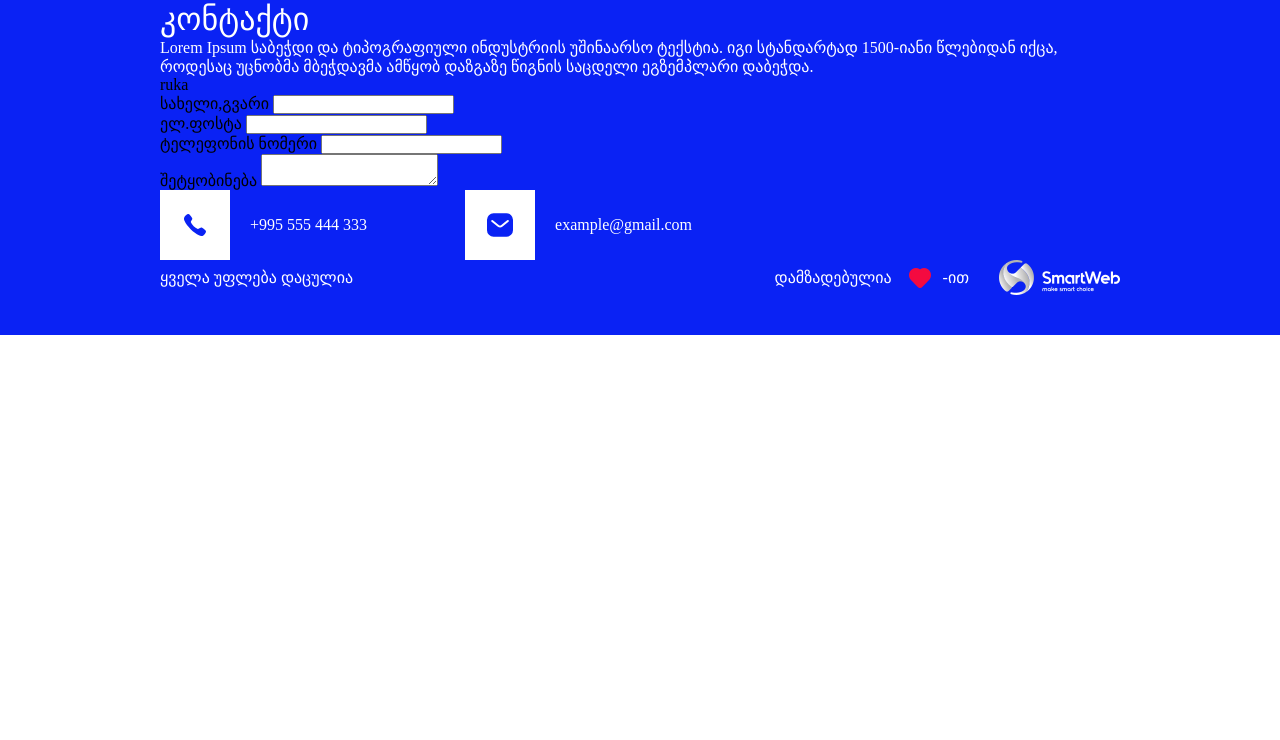
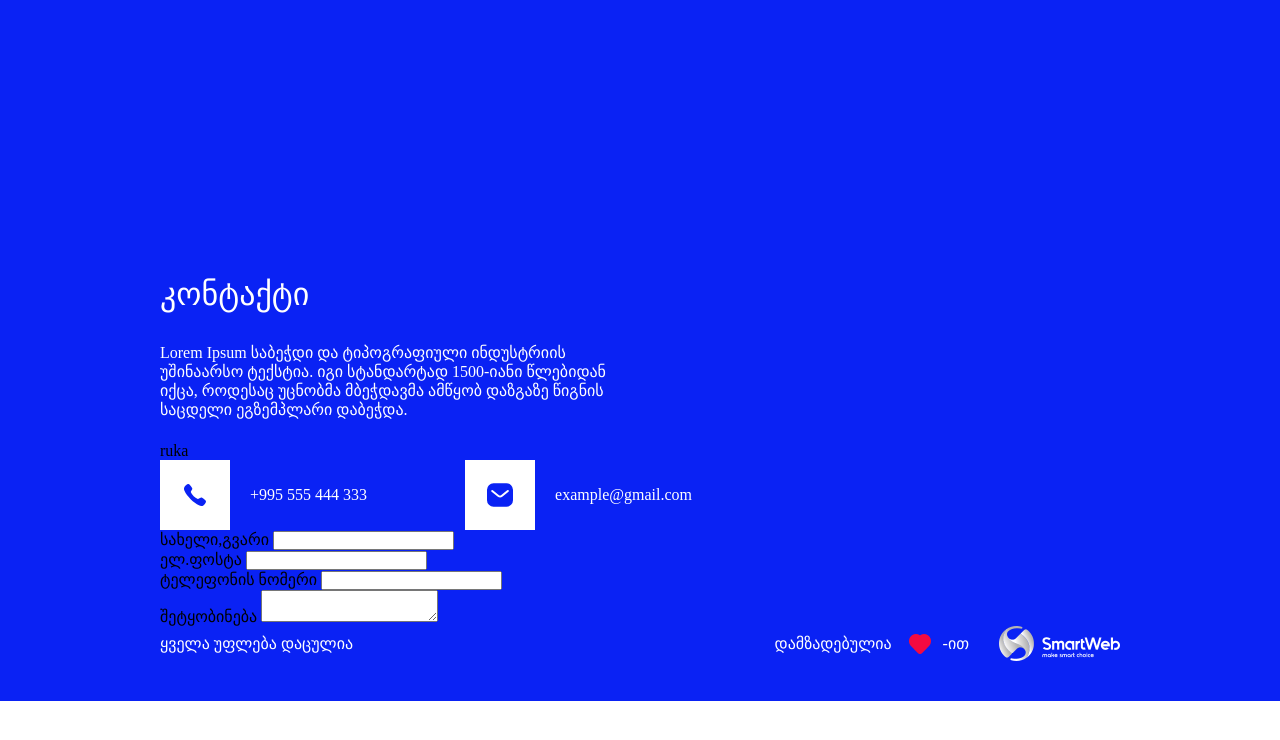
Before and after one commit to CarnageOG/Giorgi-Egetashvili-lesson-10, a plain HTML site: page index.html in a window 1280 px wide. Drawn offline with Linux system fonts and the light colour scheme.

Commit message:
made style of title and paragraph

```diff
--- a/css/style.css
+++ b/css/style.css
@@ -14,6 +14,14 @@ section{
 .h1{
 	color: #FFFFFF;
 	font-size: 32px;
+}
+.div-h1{
+	padding-top: 275px;
+	padding-bottom: 30px;
+}
+.div-p{
+	width: 463px;
+	height: 99px;
 }
 .contact-p{
 	color: #FFFFFF;
@@ -64,18 +72,6 @@ section{
 	padding-left: 20px;
 	color: #FFFFFF;
 }
-
-
-
-
-
-
-
-
-
-
-
-
 .footer{
 	display: flex;
 	color: #FFFFFF;
--- a/index.html
+++ b/index.html
@@ -12,14 +12,35 @@
 <body>
 	<section>
 		<div class="container">
-			<div>
-				<div>
+			<div class="layout">
+				<div class="div-h1">
 					<hi class="h1">კონტაქტი</hi>
+				</div>
+				<div class="div-p">
 					<p class="contact-p">
 						Lorem Ipsum საბეჭდი და ტიპოგრაფიული ინდუსტრიის უშინაარსო ტექსტია. იგი სტანდარტად 1500-იანი წლებიდან იქცა, როდესაც უცნობმა მბეჭდავმა ამწყობ დაზგაზე წიგნის საცდელი ეგზემპლარი დაბეჭდა.
 					</p>
+				</div>
 				<div>
 					ruka
+				</div>
+				<div class="contact-phone-message">
+					<div class="phone">
+						<div class="phone-background">
+							<img class="phone-logo" src="images/phone.svg" alt="phone logo">
+						</div>
+						<p class="number">
+							+995 555 444 333
+						</p>
+					</div>
+					<div class="message">
+						<div class="message-background">
+							<img class="message-logo" src="images/message.svg" alt="email logo">
+						</div>
+						<p class="email">
+							example@gmail.com
+						</p>
+					</div>
 				</div>
 			</div>
 			<div>
@@ -59,25 +80,6 @@
 					</textarea>
 				</div>
 			</div>
-			</div>
-				<div class="contact-phone-message">
-					<div class="phone">
-						<div class="phone-background">
-							<img class="phone-logo" src="images/phone.svg" alt="phone logo">
-						</div>
-						<p class="number">
-							+995 555 444 333
-						</p>
-					</div>
-					<div class="message">
-						<div class="message-background">
-							<img class="message-logo" src="images/message.svg" alt="email logo">
-						</div>
-						<p class="email">
-							example@gmail.com
-						</p>
-					</div>
-				</div>
 			<div class="footer">
 				<div>
 					<p>
```
Lines whose indentation alone changed are shown as unchanged.
